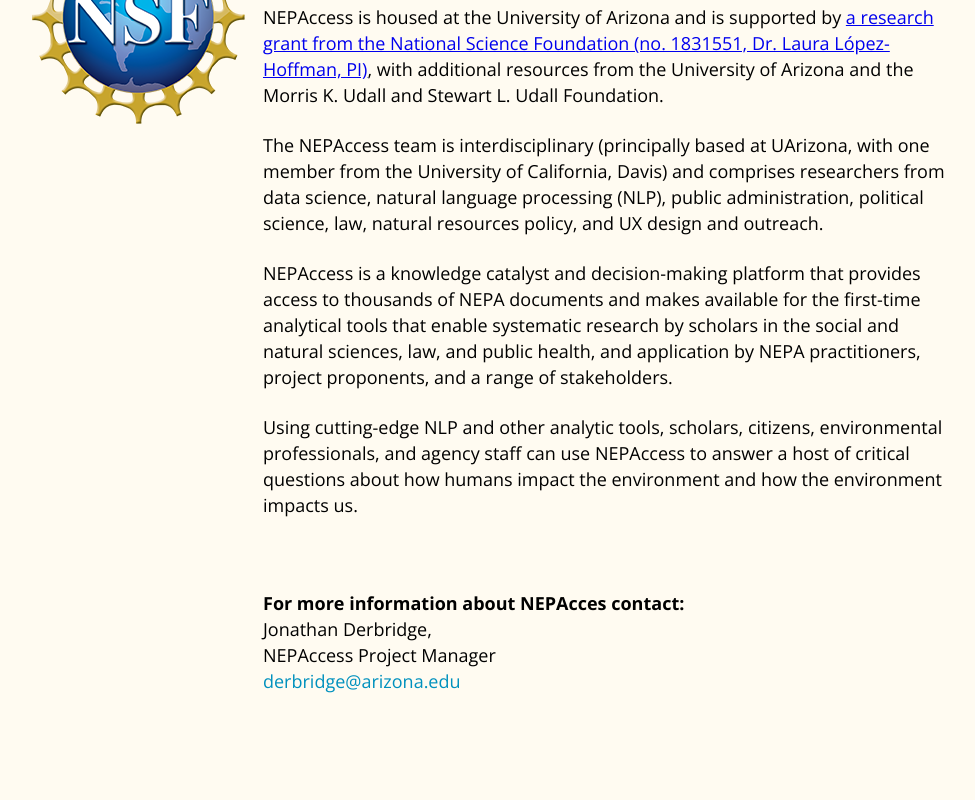
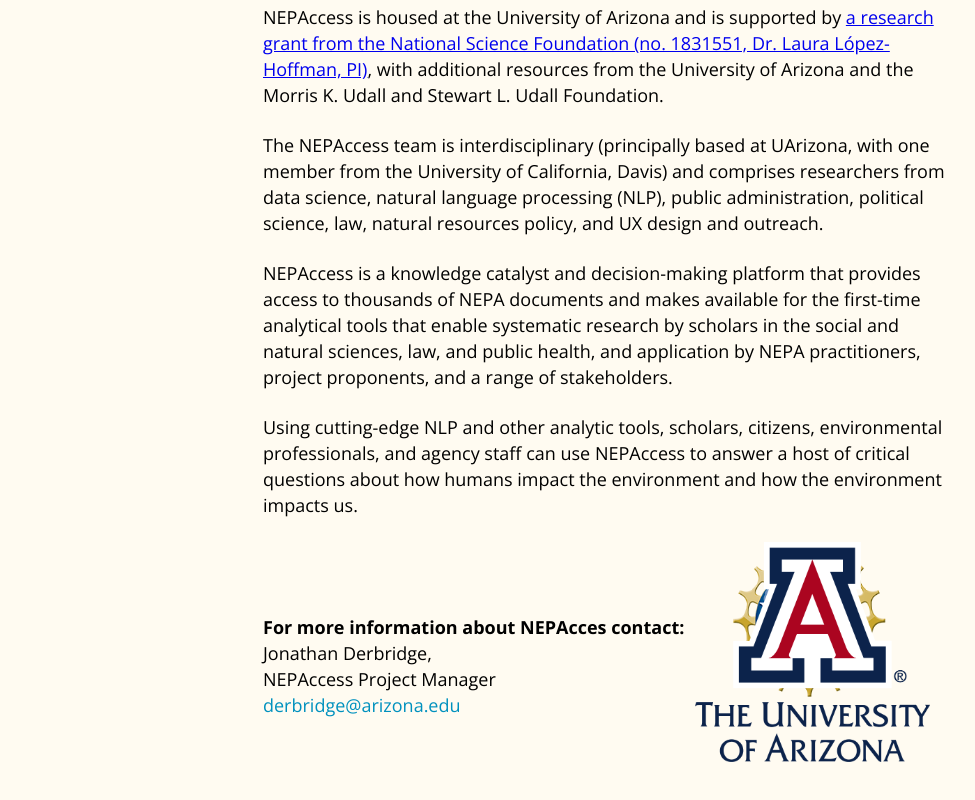
Before and after one commit to GeorgeMSchaffer/nepaccessFront, a React (Create React App) app: page /aboutnepaccess in a window 1280 px wide. Shown: the part 580-1380 px from the top of the page, without its empty margins (36-1011 px from the left). Before the commit the page ends 1274 px from the top, so only its background shows below. Built offline with nearby package versions, Linux system fonts and the light colour scheme; no server answers.

Commit message:
"Urgent" changes: stage 1 (pre-personnel list receipt)

```diff
--- a/src/AboutNepaccess.js
+++ b/src/AboutNepaccess.js
@@ -16,7 +16,6 @@ class AboutNepaccess extends React.Component {
                     </span>
 
                     <span className="default-style bold">
-                        <div id="about-nepaccess-side-image"></div>
                         NEPAccess helps bring <Link className="about-nepa-button" to="/aboutnepa">NEPA</Link> into the 21st century by harnessing the power of data science to enable the full vision of NEPA as a strategy to deal with emerging 21st-century social, economic, and environmental challenges.
                     </span>
                     <span className="default-style">
@@ -32,6 +31,8 @@ class AboutNepaccess extends React.Component {
                         Using cutting-edge NLP and other analytic tools, scholars, citizens, environmental professionals, and agency staff can use NEPAccess to answer a host of critical questions about how humans impact the environment and how the environment impacts us.
                     </span>
 
+                    <div className="inline-block">
+
                         <span className="about-nepaccess-contact-header">
                             For more information about NEPAcces contact:
                         </span>
@@ -46,6 +47,14 @@ class AboutNepaccess extends React.Component {
                         </span>
 
                         <span className="default-style"></span>
+                        <br />
+                        <br />
+                        <br />
+                        <br />
+
+                    </div>
+                    <div id="about-nepaccess-nsf-logo"></div>
+                    <div id="about-nepaccess-ua-logo"></div>
 
                 </div>
 
--- a/src/App.js
+++ b/src/App.js
@@ -25,7 +25,8 @@ class App extends React.Component {
 		},
 		searchResults: [],
 		resultsText: 'Results',
-		networkError: ''
+		networkError: '',
+		verified: false
 	}
 
 	search = (searcherState) => {
@@ -127,10 +128,13 @@ class App extends React.Component {
 	check = () => { // check if JWT is expired/invalid
 
 		let checkURL = new URL('test/check', Globals.currentHost);
-
+		let result = false;
 		axios.post(checkURL)
 		.then(response => {
-			// verified = response && response.status === 200;
+			result = response && response.status === 200;
+			this.setState({
+				verified: result
+			})
 		})
 		.catch((err) => { // This will catch a 403 from the server from a malformed/expired JWT, will also fire if server down
 			if(!err.response){ // Probably no need to redirect to login if server isn't responding
@@ -138,8 +142,11 @@ class App extends React.Component {
 					networkError: "Server may be down, please try again later."
 				});
 			} else { // 403
-				this.props.history.push('/login');
+				// this.props.history.push('/login');
 			}
+		})
+		.finally(() => {
+			// console.log("Returning... " + result);
 		});
 		// console.log("App check");
 	}
@@ -147,6 +154,8 @@ class App extends React.Component {
 
 	render() {
 		// console.log("App");
+		if(this.state.verified){
+
 			return (
 				<div id="app-content">
 					<label className="errorLabel">{this.state.networkError}</label>
@@ -154,6 +163,16 @@ class App extends React.Component {
 					<SearchResults results={this.state.searchResults} resultsText={this.state.resultsText} />
 				</div>
 			)
+
+		}
+		else
+		{
+			return (
+				<div className="content">
+					<label className="info-label">NEPAccess searches are not currently available to the public.</label>
+				</div>
+			)
+		}
 	}
 
 	// After render
--- a/src/aboutNepa.css
+++ b/src/aboutNepa.css
@@ -33,15 +33,39 @@
 }
 
 #about-nepaccess-side-image {
-    position: absolute;
-    /* width: 100%;
-    height: 100%; */
+    /* position: absolute;
     width: 350px;
     height: 220px;
     left: -300px;
     top: 103px;
 
+    background-image: url("assets/bitmaplogo_nolayers.png"); */
+}
+
+#about-nepaccess-nsf-logo {
+    position: absolute;
+    display: inline-block;
+
+    width: 250px;
+    height: 220px;
+
+    background-repeat: no-repeat;
+    background-size: contain;
     background-image: url("assets/bitmaplogo_nolayers.png");
+}
+
+#about-nepaccess-ua-logo {
+    position: absolute;
+    display: inline-block;
+
+    width: 250px;
+    height: 220px;
+
+    right: 0px;
+
+    background-repeat: no-repeat;
+    background-size: contain;
+    background-image: url("assets/ua_stack_rgb_4_0.png");
 }
 
 #about-nepa-side-image {
@@ -111,7 +135,8 @@
 }
 
 .about-nepa-table {
-    margin-bottom: 100px;
+    /* margin-bottom: 100px; */
+    margin-bottom: 20px;
 }
 
 .about-nepa-table td:first-child {
--- a/src/index.css
+++ b/src/index.css
@@ -333,3 +333,7 @@ a.email-text {
   top: 80px;
   border-top: solid 1px black !important;
 }
+
+.inline-block {
+  display: inline-block;
+}
```
Also changed, not shown: src/AboutNepa.js (+5 -3 lines), src/assets/ua_stack_rgb_4_0.png (added). Lines whose indentation alone changed are shown as unchanged.
